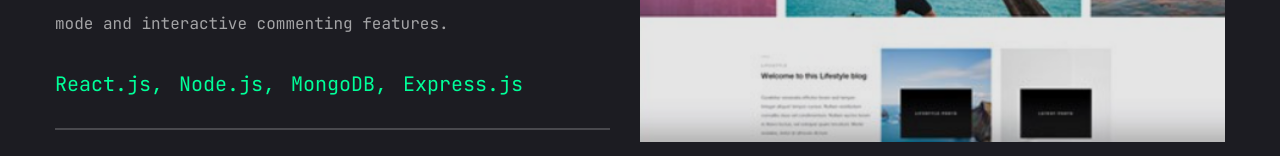
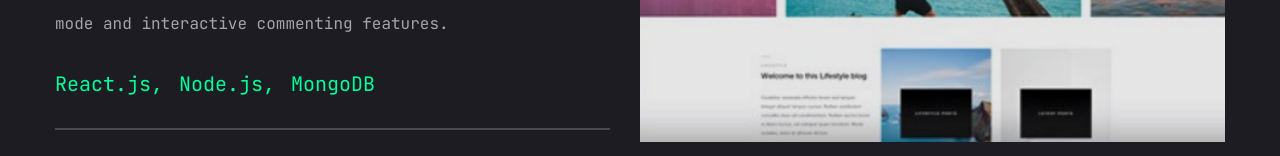
Before and after one commit to HarshitRai121/harshit-portfolio, a Next.js app: page /work in a window 1280 px wide. Shown: the part 506-662 px from the top of the page. Built offline with nearby package versions, Linux system fonts and the light colour scheme.

Commit message:
Update page.jsx

```diff
--- a/app/work/page.jsx
+++ b/app/work/page.jsx
@@ -27,7 +27,7 @@ const projects = [
     description:
     'BlogFusion: Implemented robust authentication using JWT and Google OAuth , with state management. Built a secure admin dashboard to manage posts, comments, and users with full CRUD operation. Enhanced user experience with dark mode and interactive commenting features.',
     stack: [
-      {name:"React.js"}, {name: "Node.js"}, {name: "MongoDB"}, {name: "Express.js"}
+      {name:"React.js"}, {name: "Node.js"}, {name: "MongoDB"}
     ],
     image: '/assets/work/thumb41.png',
     live: "",
```
